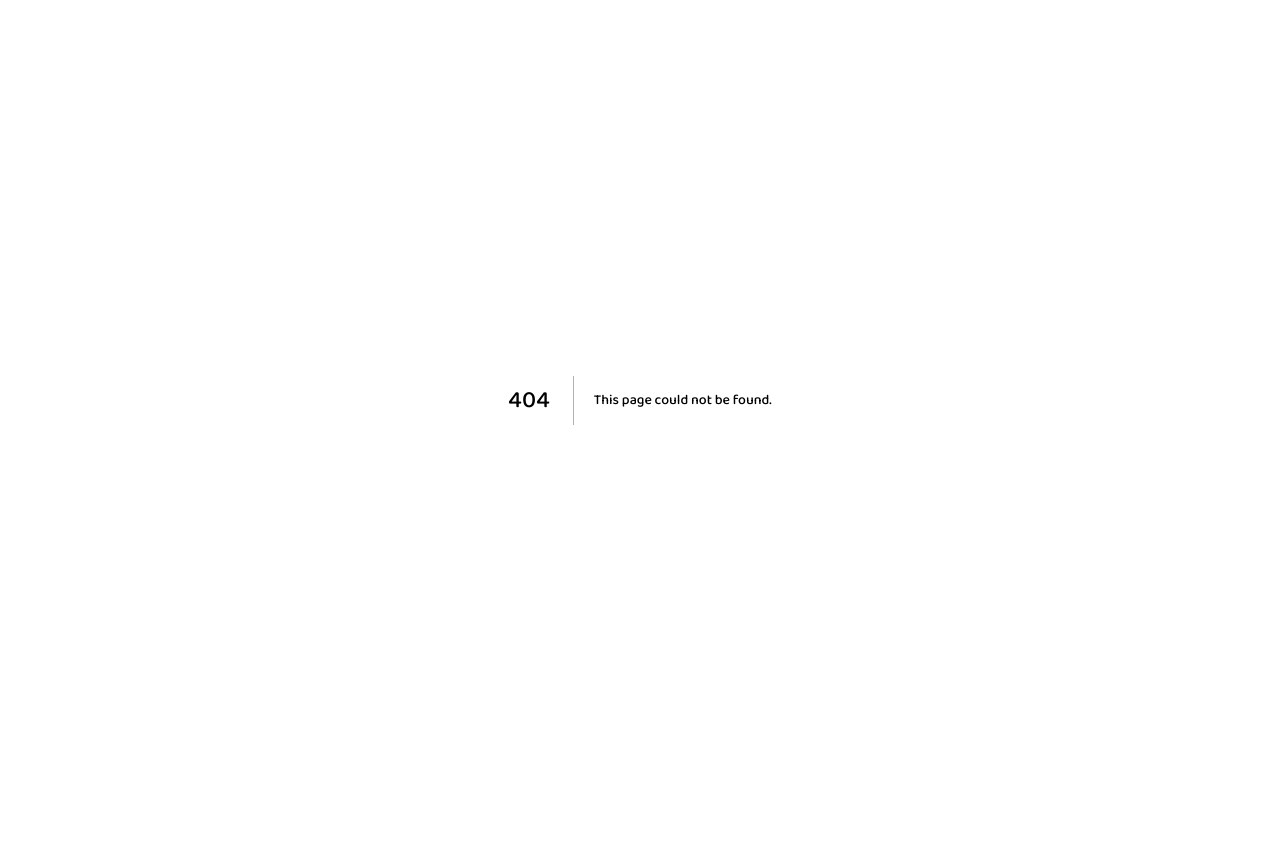
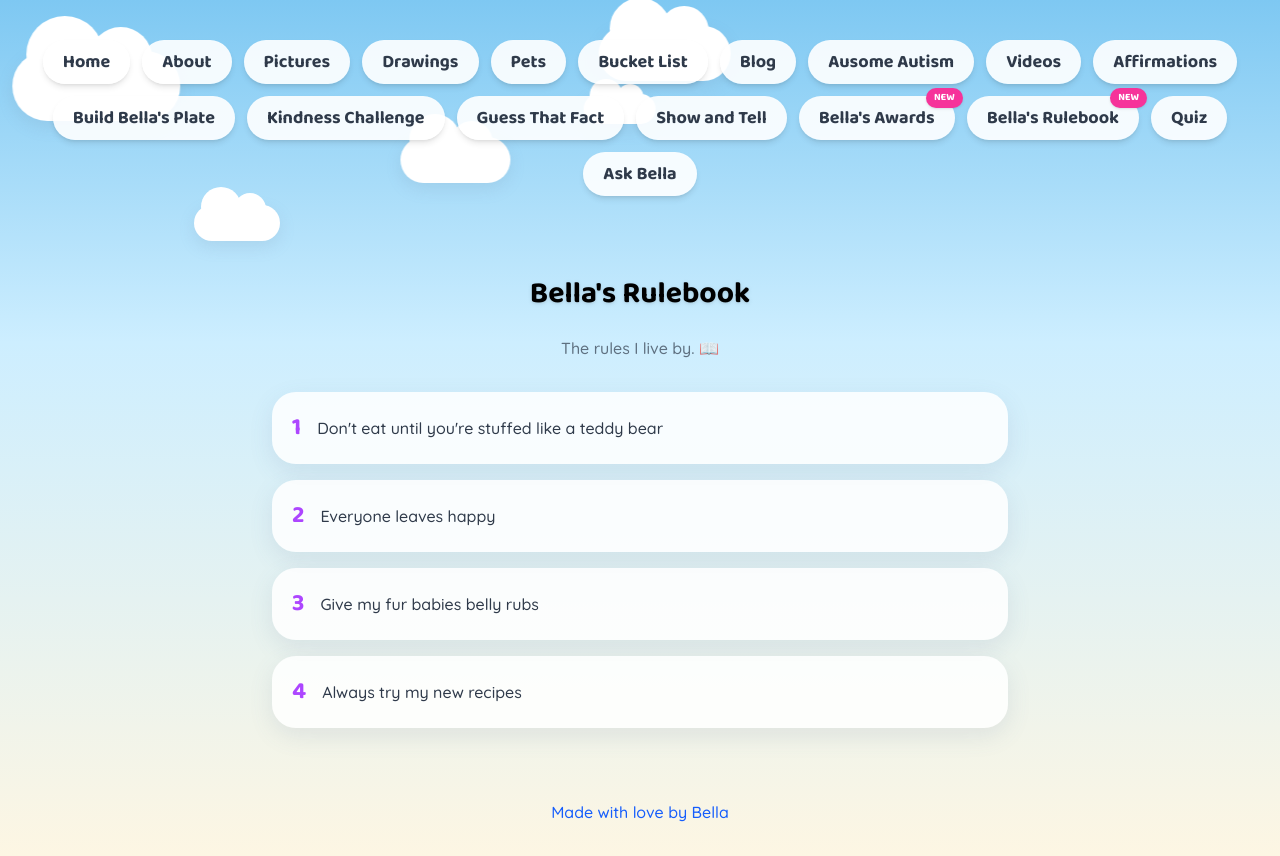
Before and after one commit to gregorylebed-code/bella-website, a Next.js app: page /bellas-rulebook in a window 1280 px wide. Before the commit this address had no page. Before the commit the page ends 800 px from the top, so only its background shows below. Built offline with nearby package versions, Linux system fonts and the light colour scheme.

Commit message:
Add Bella's Rulebook page
Life rules Bella lives by, in her own words.

```diff
--- a/src/app/NavBar.tsx
+++ b/src/app/NavBar.tsx
@@ -16,6 +16,7 @@ const links: [string, string][] = [
   ["Guess That Fact", "/guess-that-fact"],
   ["Show and Tell", "/show-and-tell"],
   ["Bella's Awards", "/bellas-awards"],
+  ["Bella's Rulebook", "/bellas-rulebook"],
   ["Quiz", "/quiz"],
   ["Ask Bella", "/ask"],
 ];
--- /dev/null
+++ b/src/app/bellas-rulebook/page.tsx
@@ -0,0 +1,43 @@
+import Clouds from "../Clouds";
+import NavBar from "../NavBar";
+import EmptyState from "../EmptyState";
+import { bellasRulebook } from "../content";
+
+export default function BellasRulebookPage() {
+  return (
+    <main className="relative flex-1">
+      <Clouds />
+      <div className="relative z-10 pt-10">
+        <NavBar />
+      </div>
+
+      <section className="relative z-10 max-w-3xl mx-auto px-4 py-10">
+        <h2 className="heading-font text-3xl font-bold text-black drop-shadow mb-6 text-center">
+          Bella's Rulebook
+        </h2>
+        <p className="text-center text-foreground/70 font-medium mb-8">
+          The rules I live by. 📖
+        </p>
+
+        {bellasRulebook.length === 0 ? (
+          <EmptyState text="No rules yet, check back soon!" />
+        ) : (
+          <div className="flex flex-col gap-4">
+            {bellasRulebook.map((rule, i) => (
+              <div key={rule} className="card p-5 flex items-center gap-4">
+                <span className="heading-font text-2xl font-bold text-purple-500 shrink-0">
+                  {i + 1}
+                </span>
+                <p className="leading-relaxed font-medium">{rule}</p>
+              </div>
+            ))}
+          </div>
+        )}
+      </section>
+
+      <footer className="relative z-10 text-center py-8 text-blue-600 font-medium">
+        Made with love by Bella
+      </footer>
+    </main>
+  );
+}
--- a/src/app/content.ts
+++ b/src/app/content.ts
@@ -380,6 +380,17 @@ export const bellasAwards: { category: string; winner: string; emoji: string }[]
 ];
 
 // -----------------------------
+// BELLA'S RULEBOOK
+// Life rules Bella lives by, in her own words. Add as many as you want.
+// -----------------------------
+export const bellasRulebook: string[] = [
+  "Don't eat until you're stuffed like a teddy bear",
+  "Everyone leaves happy",
+  "Give my fur babies belly rubs",
+  "Always try my new recipes",
+];
+
+// -----------------------------
 // PICTURES
 // Put image files in: public/photos/
 // Then reference them here as "/photos/filename.jpg"
@@ -623,6 +634,7 @@ export const sectionUpdates: Record<string, string> = {
   "Guess That Fact": "2026-08-15",
   "Show and Tell": "2026-08-15",
   "Bella's Awards": "2026-08-16",
+  "Bella's Rulebook": "2026-08-16",
   Videos: "2026-07-11",
   Affirmations: "2026-07-11",
   Quiz: "2026-08-01",
```
